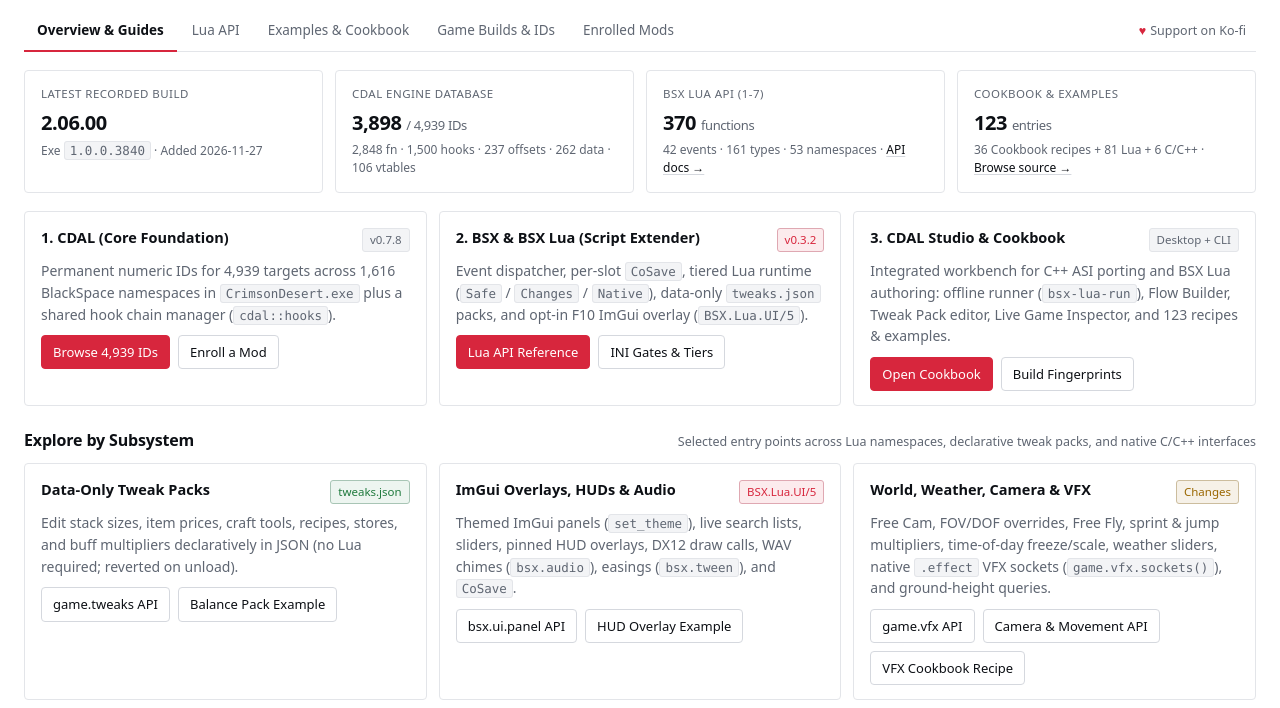
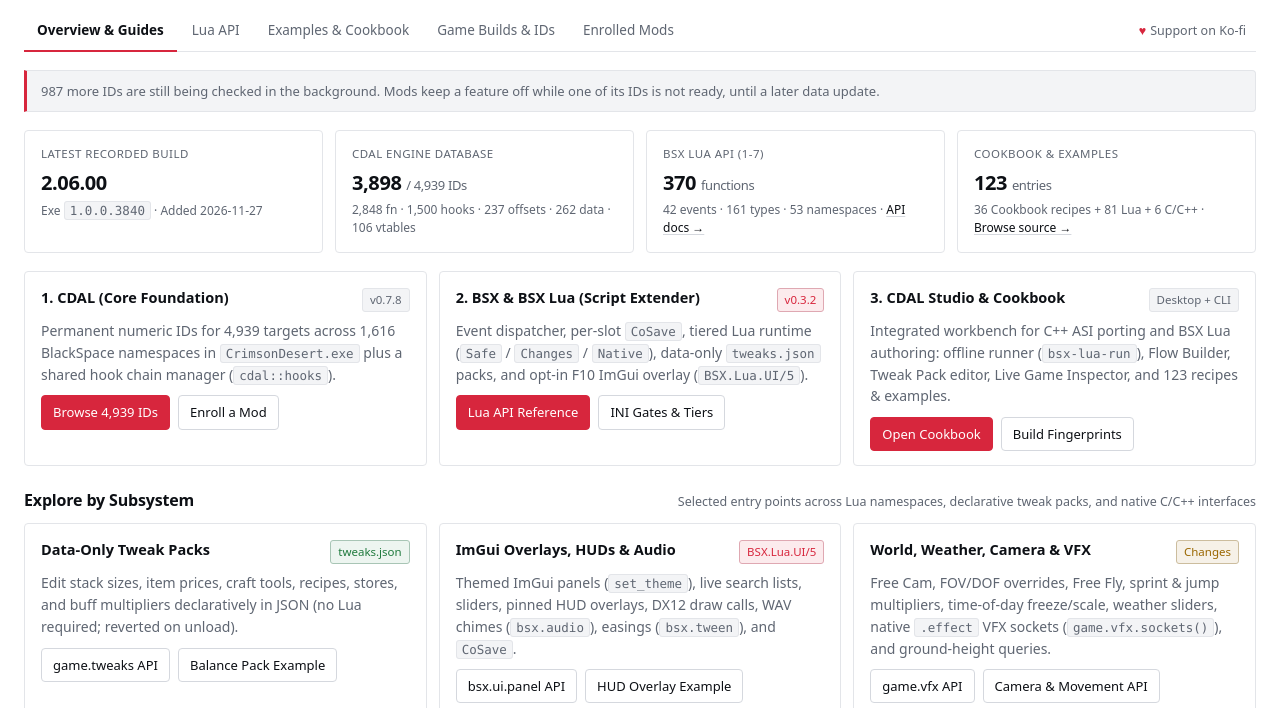
Before and after one commit to cdal-dev/status, a plain HTML site: page index.html in a window 1280 px wide. Shown: the part 65-773 px from the top of the page. Drawn offline with Linux system fonts and the light colour scheme.

Commit message:
Status for 1.0.0.3840

```diff
--- a/index.html
+++ b/index.html
@@ -38,6 +38,7 @@
 
   <main>
 
+  <div class="notice" id="background-repairs"><div class="muted">987 more IDs are still being checked in the background. Mods keep a feature off while one of its IDs is not ready, until a later data update.</div></div>
   <section class="grid-4" aria-label="Ecosystem metrics">
     <div class="card">
       <div class="kpi-label">Latest Recorded Build</div>
```
